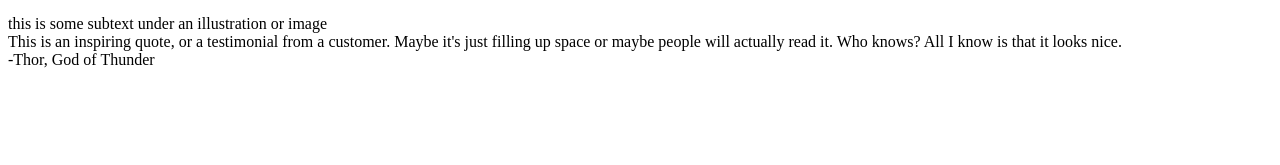
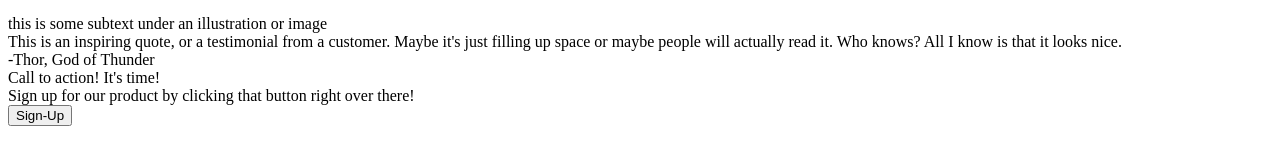
Before and after one commit to serenityn/landing-page, a plain HTML site: page index.html in a window 1280 px wide. Shown: the part 299-464 px from the top of the page. Drawn offline with Linux system fonts and the light colour scheme.

Commit message:
Add third body container

```diff
--- a/index.html
+++ b/index.html
@@ -46,6 +46,11 @@
 
         </div>
 
+        <div class="body-container-blue">
+            <div>Call to action! It's time!</div>
+            <div>Sign up for our product by clicking that button right over there!</div>
+            <button>Sign-Up</button>
+        </div>
 
     </body>
 </html>
```
